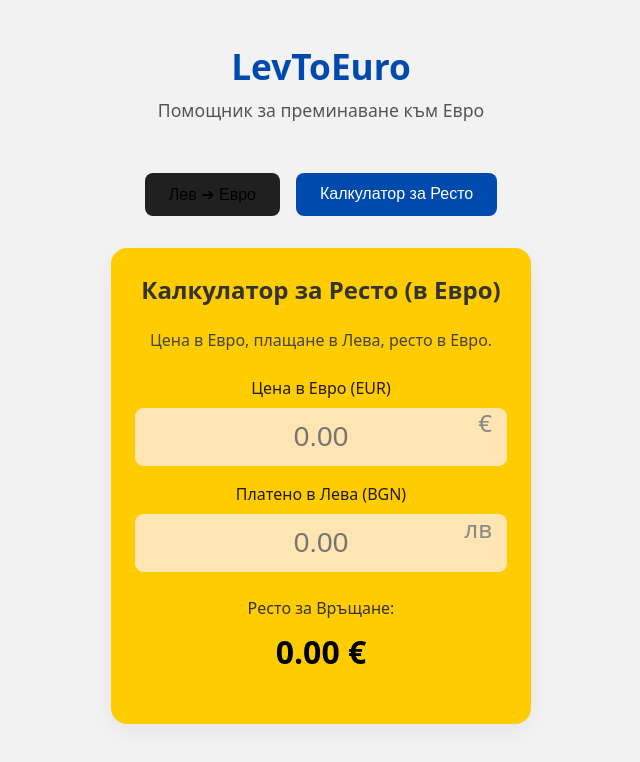
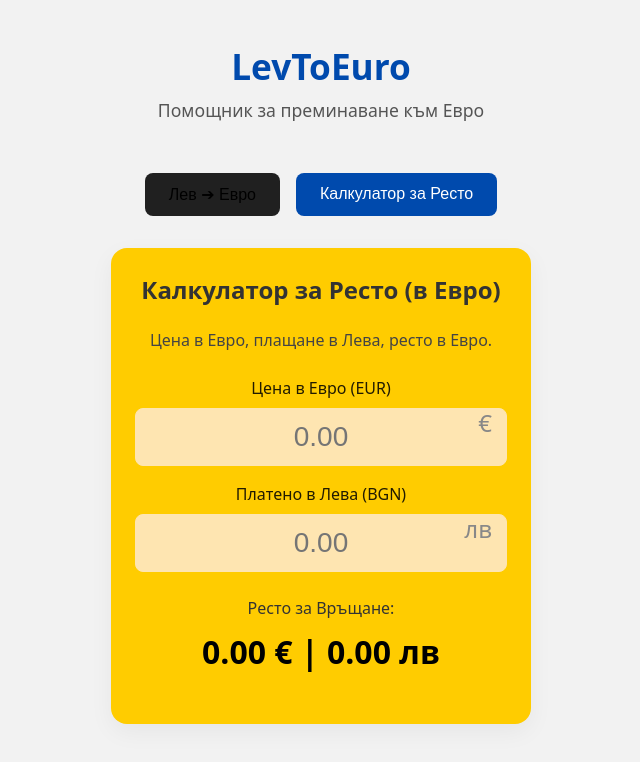
Before and after one commit to Jahnny9561/LevToEuro, a React (Vite) app: page / in a window 1280 px wide. Both pictures are taken after a click on the button "Калкулатор за Ресто". Shown: the top 762 px of the page, without its empty margins (319-959 px from the left). Built offline with nearby package versions, Linux system fonts and the light colour scheme.

Commit message:
Added change in BGN.

```diff
--- a/src/components/ChangeCalculator.jsx
+++ b/src/components/ChangeCalculator.jsx
@@ -8,6 +8,7 @@ function ChangeCalculator() {
 
   // State for our result
   const [changeEUR, setChangeEUR] = useState(0); // The final change in EUR (as cents)
+  const [changeBGN, setChangeBGN] = useState(0); // The final change in BGN (as stotinki)
 
   // This helper regex validates input and includes the "fast dot" feature
   const validateInput = (value) => {
@@ -68,6 +69,7 @@ function ChangeCalculator() {
     // 2. Check if we have enough info to calculate
     if (isNaN(priceInEurCents) || isNaN(paidInBgnStotinki) || priceInEurCents <= 0 || paidInBgnStotinki <= 0) {
       setChangeEUR(0);
+      setChangeBGN(0);
       return;
     }
 
@@ -77,8 +79,12 @@ function ChangeCalculator() {
     // 4. Calculate the change in EUR Cents
     const changeInEurCents = paidInEurCents - priceInEurCents;
 
+    // Calculate the change in BGN
+    const resultChangeBgnStotinki = Math.round(changeInEurCents * BGN_TO_EUR_RATE);
+
     // 5. Save the result
     setChangeEUR(changeInEurCents);
+    setChangeBGN(resultChangeBgnStotinki);
   };
 
   // --- Display Logic ---
@@ -133,6 +139,8 @@ function ChangeCalculator() {
         ) : (
           <p className="result-value">
             {formatCents(changeEUR)} €
+            <a> | </a>
+            {formatCents(changeBGN)} лв
           </p>
         )}
       </div>
```
